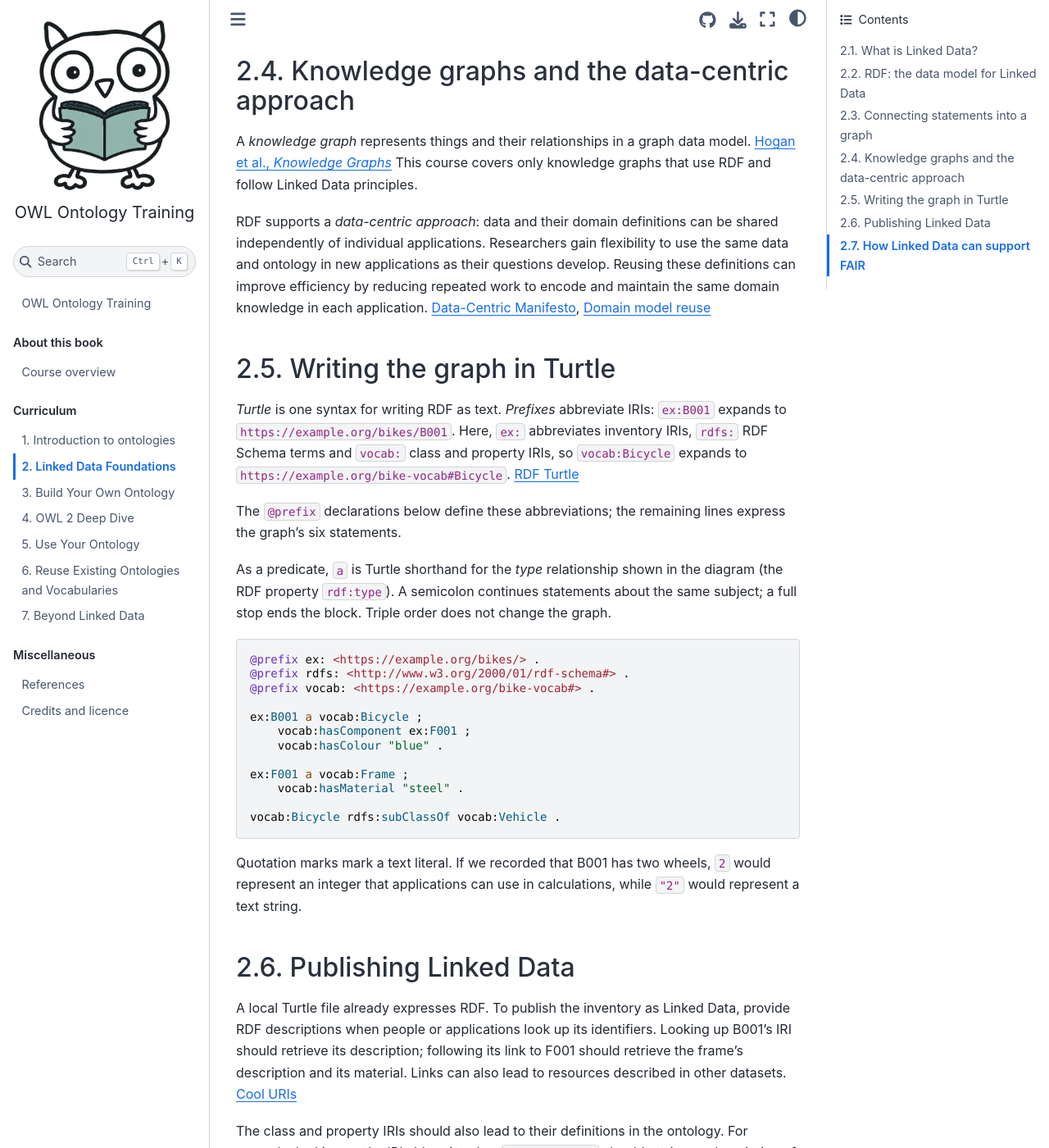
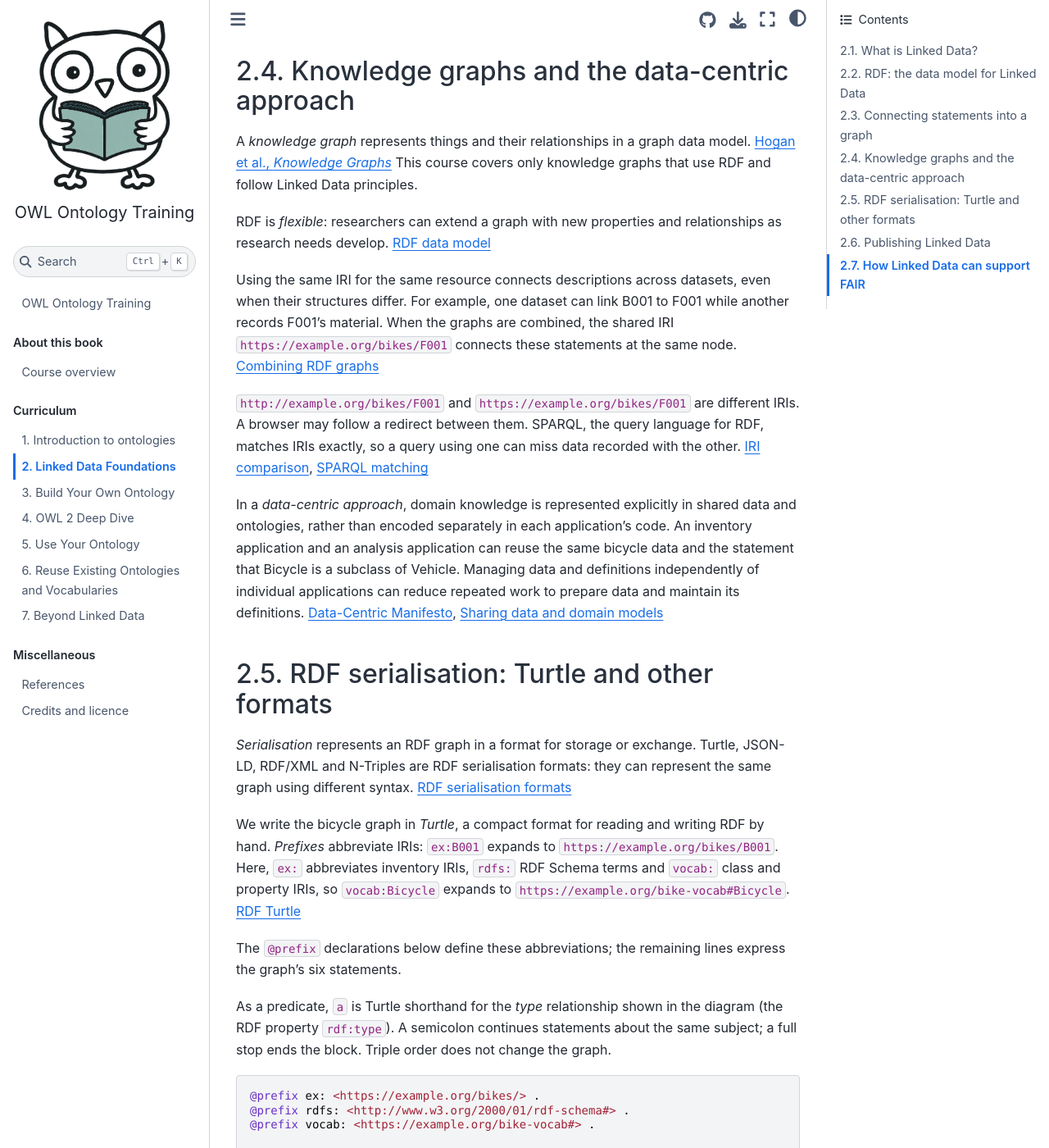
Before and after one commit to TDCC-NES/ontology-training, a Jupyter Book: the page built from book/curriculum/linked-data-foundations.md, in a window 1280 px wide and 1400 px high, scrolled down 2179 px. Shown: the whole window at 82% size. Built offline with Jupyter Book 1.0.4 settings and Sphinx 7.4.7 and the Sphinx Book theme 1.1.4, drawn with Linux system fonts in a browser that asks for light colours; comment, search, counter and statistics services are not loaded; cross-references to code outside the pages are shown as plain code; some of the changed text lies outside the part shown.

Commit message:
Restructure first chapters

````diff
--- a/book/curriculum/linked-data-foundations.md
+++ b/book/curriculum/linked-data-foundations.md
@@ -65,17 +65,25 @@ Bicycle is a *class* representing a kind of thing, shown in a square box. B001 i
 
 RDF Schema (RDFS) provides the *subclass of* relationship between classes. Every instance of Bicycle is also an instance of Vehicle, so B001 also belongs to Vehicle. [RDF subclasses](https://www.w3.org/TR/rdf-schema/#ch_subclassof)
 
-An ontology defines classes such as Bicycle and properties such as “has component”, and states that Bicycle is a subclass of Vehicle. The *instance data* uses the IRIs of these terms to describe B001 and F001. RDF can express both the ontology and the instance data. [RDF vocabularies](https://www.w3.org/TR/rdf11-primer/#section-vocabulary)
+An ontology defines classes such as Bicycle and properties such as “has component”, and states that Bicycle is a subclass of Vehicle. The *instance data* uses the IRIs of these terms to describe B001 and F001. RDF can express both the ontology and the instance data. [Ontology terms in RDF](https://www.w3.org/TR/rdf11-primer/#section-vocabulary)
 
 ## Knowledge graphs and the data-centric approach
 
 A *knowledge graph* represents things and their relationships in a graph data model. [Hogan et al., *Knowledge Graphs*](https://www.aidanhogan.com/docs/knowledge-graphs-computing-surveys.pdf) This course covers only knowledge graphs that use RDF and follow Linked Data principles.
 
-RDF supports a *data-centric approach*: data and their domain definitions can be shared independently of individual applications. Researchers gain flexibility to use the same data and ontology in new applications as their questions develop. Reusing these definitions can improve efficiency by reducing repeated work to encode and maintain the same domain knowledge in each application. [Data-Centric Manifesto](https://datacentricmanifesto.org/), [Domain model reuse](https://www.w3.org/TR/sw-oosd-primer/)
+RDF is *flexible*: researchers can extend a graph with new properties and relationships as research needs develop. [RDF data model](https://www.w3.org/RDF/)
 
-## Writing the graph in Turtle
+Using the same IRI for the same resource connects descriptions across datasets, even when their structures differ. For example, one dataset can link B001 to F001 while another records F001's material. When the graphs are combined, the shared IRI `https://example.org/bikes/F001` connects these statements at the same node. [Combining RDF graphs](https://www.w3.org/TR/rdf11-concepts/#section-multigraph)
 
-*Turtle* is one syntax for writing RDF as text. *Prefixes* abbreviate IRIs: `ex:B001` expands to `https://example.org/bikes/B001`. Here, `ex:` abbreviates inventory IRIs, `rdfs:` RDF Schema terms and `vocab:` class and property IRIs, so `vocab:Bicycle` expands to `https://example.org/bike-vocab#Bicycle`. [RDF Turtle](https://www.w3.org/TR/turtle/#simple-triples)
+`http://example.org/bikes/F001` and `https://example.org/bikes/F001` are different IRIs. A browser may follow a redirect between them. SPARQL, the query language for RDF, matches IRIs exactly, so a query using one can miss data recorded with the other. [IRI comparison](https://www.w3.org/TR/rdf11-concepts/#section-IRIs), [SPARQL matching](https://www.w3.org/TR/sparql11-query/#BasicGraphPatternMatching)
+
+In a *data-centric approach*, domain knowledge is represented explicitly in shared data and ontologies, rather than encoded separately in each application's code. An inventory application and an analysis application can reuse the same bicycle data and the statement that Bicycle is a subclass of Vehicle. Managing data and definitions independently of individual applications can reduce repeated work to prepare data and maintain its definitions. [Data-Centric Manifesto](https://datacentricmanifesto.org/principles/), [Sharing data and domain models](https://www.w3.org/TR/sw-oosd-primer/)
+
+## RDF serialisation: Turtle and other formats
+
+*Serialisation* represents an RDF graph in a format for storage or exchange. Turtle, JSON-LD, RDF/XML and N-Triples are RDF serialisation formats: they can represent the same graph using different syntax. [RDF serialisation formats](https://www.w3.org/TR/rdf11-primer/#section-syntax)
+
+We write the bicycle graph in *Turtle*, a compact format for reading and writing RDF by hand. *Prefixes* abbreviate IRIs: `ex:B001` expands to `https://example.org/bikes/B001`. Here, `ex:` abbreviates inventory IRIs, `rdfs:` RDF Schema terms and `vocab:` class and property IRIs, so `vocab:Bicycle` expands to `https://example.org/bike-vocab#Bicycle`. [RDF Turtle](https://www.w3.org/TR/turtle/#simple-triples)
 
 The `@prefix` declarations below define these abbreviations; the remaining lines express the graph's six statements.
 
@@ -96,13 +104,17 @@ ex:F001 a vocab:Frame ;
 vocab:Bicycle rdfs:subClassOf vocab:Vehicle .
 ```
 
-Quotation marks mark a text literal. If we recorded that B001 has two wheels, `2` would represent an integer that applications can use in calculations, while `"2"` would represent a text string.
+If we recorded that B001 has two wheels, `2` would represent an integer that applications can use in calculations, while `"2"` would represent a text string.
 
 ## Publishing Linked Data
 
-A local Turtle file already expresses RDF. To publish the inventory as Linked Data, provide RDF descriptions when people or applications look up its identifiers. Looking up B001's IRI should retrieve its description; following its link to F001 should retrieve the frame's description and its material. Links can also lead to resources described in other datasets. [Cool URIs](https://www.w3.org/TR/cooluris/#distinguishing)
+A local Turtle file already expresses RDF. Ideally, published IRIs are *dereferenceable*: looking one up retrieves a description of what it identifies. A *landing page* presents this as a Web page for people; applications can retrieve the description as RDF. For B001, it can include the link to F001, whose description gives the frame's material. Links can also lead to other datasets. [Cool URIs](https://www.w3.org/TR/cooluris/#semweb)
 
-The class and property IRIs should also lead to their definitions in the ontology. For example, looking up the IRI abbreviated as `vocab:Bicycle` should retrieve a description of that class and its relationship to Vehicle. Reuse the IRIs of suitable published terms, and publish descriptions for any new terms you define. This lets different research groups describe their data using the same terms and definitions. [Publishing RDF vocabularies](https://www.w3.org/TR/swbp-vocab-pub/#requirements)
+Use *persistent identifiers (PIDs)*, managed to remain usable over time even when descriptions move to another Web address. {cite}`w3c2017dwbp`
+
+Prefer HTTPS for new IRIs and maintain a valid TLS certificate for the publishing domain so people and applications can retrieve descriptions securely. [HTTPS requirements](https://www.rfc-editor.org/rfc/rfc9110.html#section-4.3.3)
+
+These practices also apply to vocabularies and ontologies: class and property IRIs can lead to their definitions. For `vocab:Bicycle`, this can include its label and relationship to Vehicle. Reuse suitable published term IRIs exactly as defined, including `http:` where used, as in the `rdfs:` namespace above. Publish descriptions for new terms so research groups can use the same definitions. [Publishing vocabularies and ontologies](https://www.w3.org/TR/swbp-vocab-pub/#requirements)
 
 ## How Linked Data can support FAIR
 
@@ -115,4 +127,4 @@ The [FAIR principles](https://www.gofair.foundation/fair-principles) aim to make
 | Interoperable | RDF, shared terms and explicit relationships help applications combine and interpret data. |
 | Reusable | Linked descriptions can record how data were produced and the conditions for reuse. |
 
-Putting FAIR into practice includes persistent identifiers, searchable metadata, clear access conditions and a reuse licence.
+FAIR also involves searchable metadata, clear access conditions and a reuse licence.
--- a/book/overview.md
+++ b/book/overview.md
@@ -7,7 +7,7 @@ This training is for researchers, PhD candidates, and research support staff (fo
 
 ## Prerequisites
 
-No prior experience with ontologies, RDF, OWL, the Semantic Web or programming is required. You don't need a use case of your own to get started: a shared running example is used throughout. You're encouraged to apply what you learn to a domain of your own if you have one. All tools used in the training, such as Protégé, are introduced and installed as you go, so no advance setup is needed.
+No prior experience with ontologies, RDF, OWL, the Semantic Web or programming is required. You don't need a use case of your own to get started: a shared running example is used throughout. All tools used in the training, such as Protégé, are introduced and installed as you go, so no advance setup is needed.
 
 ## What you'll learn
 
````
Also changed, not shown: book/curriculum/build-your-own-ontology.md (+16 -16 lines), book/curriculum/introduction-to-ontologies.md (+1 -1 lines), book/curriculum/map-to-external-ontologies.md (+1 -1 lines), book/intro.md (+1 -1 lines).
